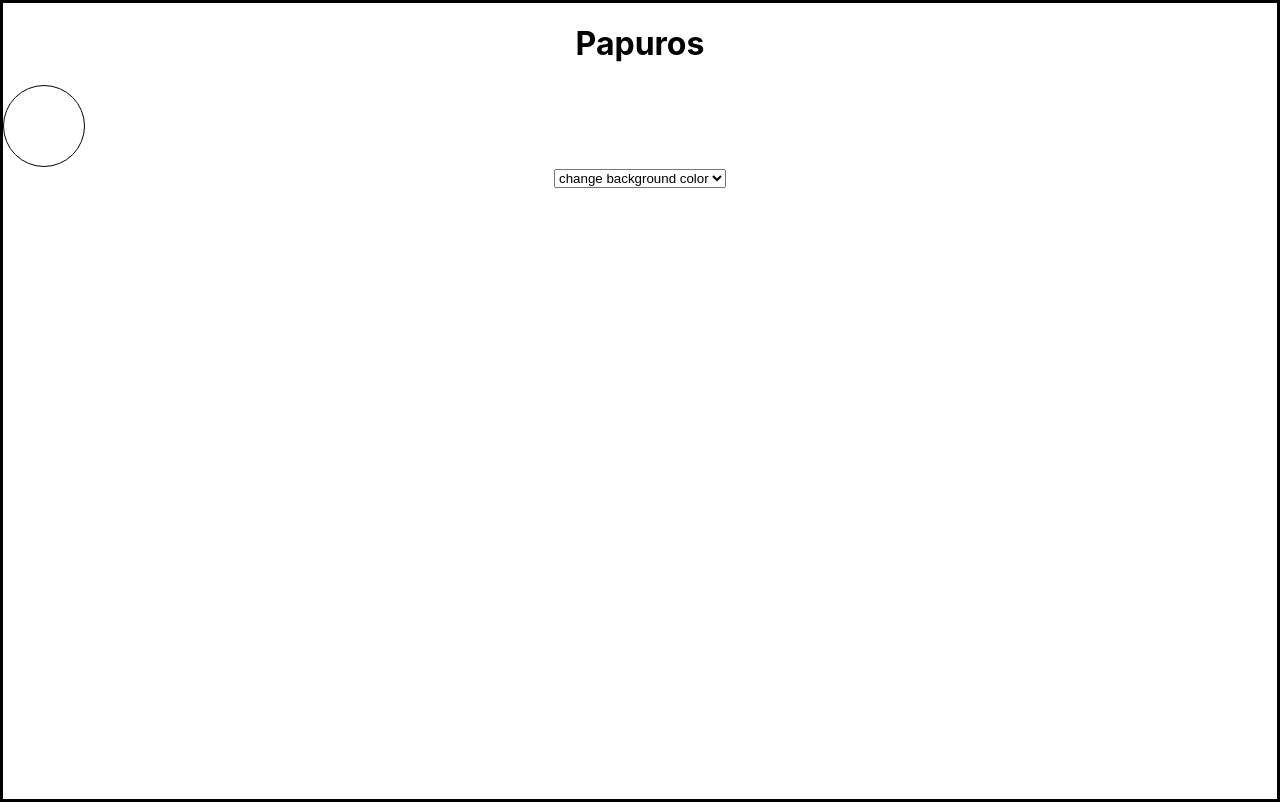
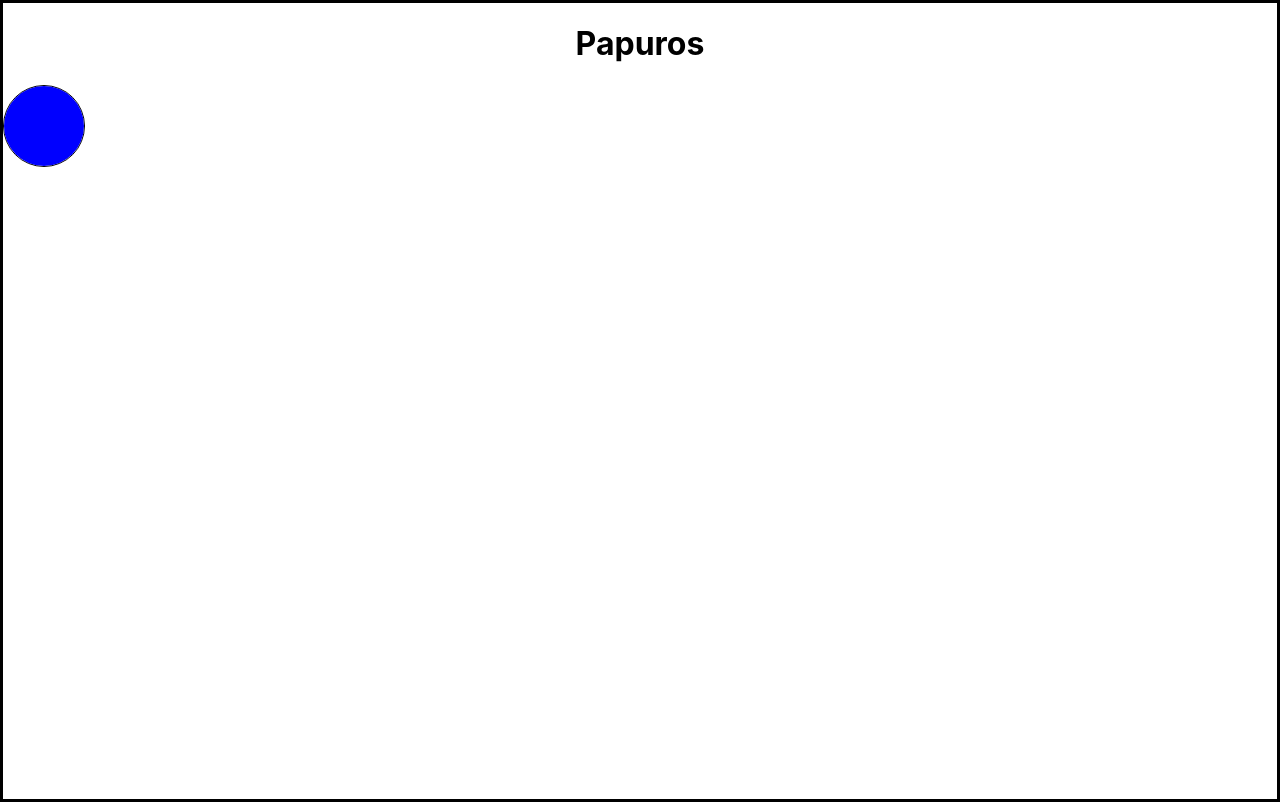
Before and after one commit to Bernard-Calma/papuros, a React (Create React App) app: page / in a window 1280 px wide. Built offline with nearby package versions, Linux system fonts and the light colour scheme.

Commit message:
divided circle in two parts for top and lower portion

```diff
--- a/src/App.css
+++ b/src/App.css
@@ -47,3 +47,20 @@
   border-radius: 80px;
   overflow: hidden;
 }
+
+/* Upper Circle Portion */
+.halfCircle {
+  display: flex;
+  height: 50%;
+  width: 100%;
+  justify-content: "center";
+  align-items: "center";
+  background-color: blue;
+  margin: 0,
+
+}
+
+/* Background Color Component */
+#backgroundColorComponent {
+  border: 1px solid black
+}
--- /dev/null
+++ b/src/Components/BackgroundColor.js
@@ -0,0 +1,38 @@
+import "../App.css"
+
+export const BackgroundColor = (props) =>{
+    return(
+        <>
+        <div id = "backgroundColor"
+            style = {{
+                display: "flex",
+                height: "50%",
+                width: "100%",
+                justifyContent: "center",
+                alignItems: "center",
+                backgroundColor: props.color,
+                margin: "0",
+                // borderLeft: "20px solid ",
+                // borderRadius: "120px solid black",
+                // backgroundColor: props.color,
+            }}
+        >
+        </div>
+        <div id = "backgroundColor"
+            style = {{
+                display: "flex",
+                height: "50%",
+                width: "100%",
+                justifyContent: "center",
+                alignItems: "center",
+                backgroundColor: "red",
+                margin: "0",
+                // borderLeft: "20px solid ",
+                // borderRadius: "120px solid black",
+                // backgroundColor: props.color,
+            }}
+        >
+        </div>
+        </>
+    )
+}
--- a/src/Containers/BackgroundColorPicker.js
+++ b/src/Containers/BackgroundColorPicker.js
@@ -1,6 +1,8 @@
 import { useState } from "react"
 
 import "../App.css"
+
+import { BackgroundColor } from "../Components/BackgroundColor"
 
 // Color List
 const colorList = [
@@ -20,33 +22,33 @@ export const BackgroundColorPicker = (props) => {
 
     }
     return(
-        <div>
-            <div className = "container" id = "backgroundColorPickerContainer">
-                {
-                    colorList.map((color, index) =>
-                    <div
-                        style = {{backgroundColor: {color}, height: 10, width: 10}}
-                        >
-                    </div>)
-                }
+        <div className = "container" id = "backgroundColorPickerContainer">
+            {/* Upper portion of circle */}
+            <div className = "halfCircle">
+
             </div>
-            <select
-                id = "colors"
-                name = "colors"
-                defaultValue={""}
-                onChange={changeBackgroundColor}
-                >
-                <option value = "" disabled>change background color</option>
-            {
-                colorList.map((color, index) =>
-                <option
-                    key = {color}
-                    value = {color}
-                    >
-                    {color}
-                </option>)
-            }
-            </select>
+            {/* Lower portion of circle */}
+            <div className = "halfCircle">
+
+            </div>
+
         </div>
+            // <select
+            //     id = "colors"
+            //     name = "colors"
+            //     defaultValue={""}
+            //     onChange={changeBackgroundColor}
+            //     >
+            //     <option value = "" disabled>change background color</option>
+            // {
+            //     colorList.map((color, index) =>
+            //     <option
+            //         key = {color}
+            //         value = {color}
+            //         >
+            //         {color}
+            //     </option>)
+            // }
+            // </select>
     )
 }
```
